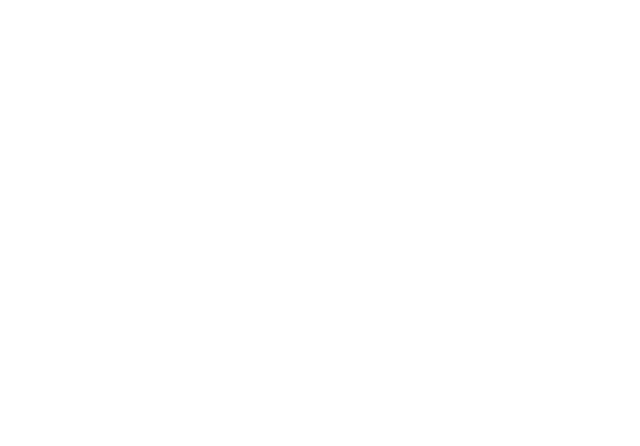
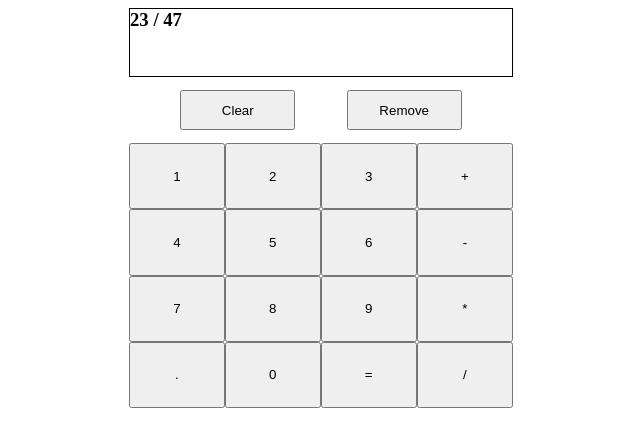
Before and after one commit to FrodeBerg/odin-calculator, a plain HTML site: page index.html in a window 1280 px wide. Shown: the whole page, without its empty margins (319-959 px from the left). Drawn offline with Linux system fonts and the light colour scheme.

Commit message:
Add Working input buttons

```diff
--- a/index.html
+++ b/index.html
@@ -9,6 +9,29 @@
     <title>Caluclator</title>
 </head>
 <body>
+    <div class="calculator">
+        <h3 class="display"> 23 / 47</h3>
+        <div class="functionalButtons">
+            <button>Clear</button>
+            <button>Remove</button>
+        </div>
+        <button>1</button>
+        <button>2</button>
+        <button>3</button>
+        <button>+</button>
+        <button>4</button>
+        <button>5</button>
+        <button>6</button>
+        <button>-</button>
+        <button>7</button>
+        <button>8</button>
+        <button>9</button>
+        <button>*</button>
+        <button>.</button>
+        <button>0</button>
+        <button>=</button>
+        <button>/</button>
 
+    </div>
 </body>
 </html>
--- a/index.js
+++ b/index.js
@@ -1,3 +1,13 @@
+document.addEventListener("DOMContentLoaded", () => {
+    let buttons = document.querySelectorAll("button");
+    buttons.forEach(button => {
+        button.setAttribute("onclick", "input(this)");
+    })
+})
+
+
+let currentVariable = "";
+
 function add(num1, num2) {
     return num1 + num2;
 }
@@ -34,3 +44,11 @@ function operate(symbol, num1, num2) {
     result = operation(num1, num2);
     return result
 }
+
+function input(element){
+    let text = element.innerText;
+    if (text == "Remove" || text == "Clear") return;
+    currentVariable += text;
+    let display = document.querySelector(".display");
+    display.innerHTML = currentVariable;
+}
--- a/style.css
+++ b/style.css
@@ -0,0 +1,32 @@
+body {
+    display: flex;
+    justify-content: center;
+    align-items: center;
+}
+
+h3 {
+    margin: 0;
+}
+
+.display {
+    grid-area: 1 / 1 / span 1 / span 4;
+    border: solid black 1px;
+}
+
+.functionalButtons {
+    grid-area: 2 / 1 / span 1 / span 4;
+    display: flex;
+    justify-content: space-evenly;
+    align-items: center;
+}
+
+.functionalButtons * {
+    height: 60%;
+    width: 30%;
+}
+
+.calculator {
+    display: grid;
+    width: 30vw;
+    height: 50vh;
+}
```
